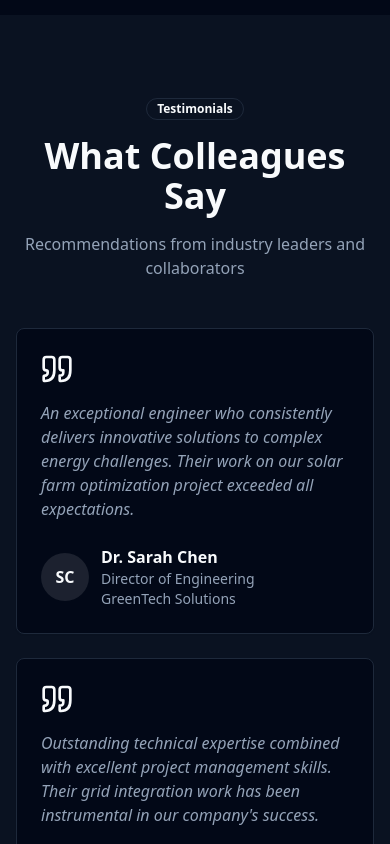
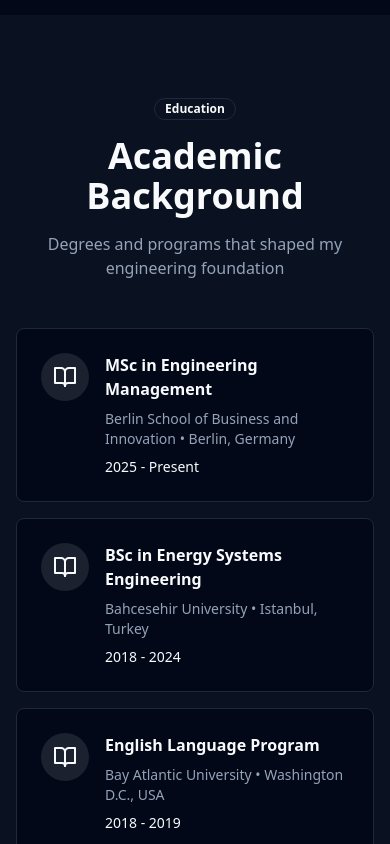
Before and after one commit to BRSTKL/barisegementokul.website, a React (Vite) app: page / in a window 390 px wide. Shown: the part 8240-9084 px from the top of the page. Built offline with nearby package versions, Linux system fonts and the light colour scheme.

Commit message:
Replace Testimonials section with Education section

```diff
--- a/src/components/EnergySystemsPortfolio.tsx
+++ b/src/components/EnergySystemsPortfolio.tsx
@@ -61,12 +61,11 @@
     year: string;
 }
 
-interface Testimonial {
-    name: string;
-    role: string;
-    company: string;
-    quote: string;
-    avatar: string;
+interface Education {
+    degree: string;
+    institution: string;
+    location: string;
+    period: string;
 }
 
 interface Publication {
@@ -92,7 +91,7 @@
         { id: 'projects', tile: 'Projects' },
         { id: 'publications', tile: 'Publications' },
         { id: 'experience', tile: 'Experience' },
-        { id: 'testimonials', tile: 'Testimonials' },
+        { id: 'education', tile: 'Education' },
         { id: 'contact', tile: 'Contact' }
     ];
 
@@ -229,27 +228,24 @@
         }
     ];
 
-    const testimonials: Testimonial[] = [
+    const education: Education[] = [
         {
-            name: 'Dr. Sarah Chen',
-            role: 'Director of Engineering',
-            company: 'GreenTech Solutions',
-            quote: 'An exceptional engineer who consistently delivers innovative solutions to complex energy challenges. Their work on our solar farm optimization project exceeded all expectations.',
-            avatar: 'SC'
+            degree: 'MSc in Engineering Management',
+            institution: 'Berlin School of Business and Innovation',
+            location: 'Berlin, Germany',
+            period: '2025 - Present'
         },
         {
-            name: 'Michael Rodriguez',
-            role: 'VP of Operations',
-            company: 'Renewable Energy Corp',
-            quote: 'Outstanding technical expertise combined with excellent project management skills. Their grid integration work has been instrumental in our company\'s success.',
-            avatar: 'MR'
+            degree: 'BSc in Energy Systems Engineering',
+            institution: 'Bahcesehir University',
+            location: 'Istanbul, Turkey',
+            period: '2018 - 2024'
         },
         {
-            name: 'Jennifer Walsh',
-            role: 'Chief Technology Officer',
-            company: 'Power Grid Innovations',
-            quote: 'A brilliant problem-solver with deep knowledge of power systems. Their contributions to our battery storage algorithms have revolutionized our approach to energy management.',
-            avatar: 'JW'
+            degree: 'English Language Program',
+            institution: 'Bay Atlantic University',
+            location: 'Washington D.C., USA',
+            period: '2018 - 2019'
         }
     ];
 
@@ -293,7 +289,7 @@
 
     useEffect(() => {
         const handleScroll = () => {
-            const sections = ['home', 'about', 'projects', 'publications', 'experience', 'testimonials', 'contact'];
+            const sections = ['home', 'about', 'projects', 'publications', 'experience', 'education', 'contact'];
             const current = sections.find(section => {
                 const element = document.getElementById(section);
                 if (element) {
@@ -395,7 +391,7 @@
                                 exit={{ opacity: 0, height: 0 }}
                                 className="md:hidden mt-4 pb-4"
                             >
-                                {['home', 'about', 'projects', 'publications', 'experience', 'testimonials', 'contact'].map((section) => (
+                                {['home', 'about', 'projects', 'publications', 'experience', 'education', 'contact'].map((section) => (
                                     <button
                                         key={section}
                                         onClick={() => scrollToSection(section)}
@@ -885,8 +881,8 @@
                 </div>
             </section>
 
-            {/* Testimonials Section */}
-            <section id="testimonials" className="py-20 bg-muted/30">
+            {/* Education Section */}
+            <section id="education" className="py-20 bg-muted/30">
                 <div className="container mx-auto px-4">
                     <motion.div
                         initial={{ opacity: 0, y: 20 }}
@@ -895,34 +891,36 @@
                         transition={{ duration: 0.6 }}
                     >
                         <div className="text-center mb-12">
-                            <Badge className="mb-4" variant="outline">Testimonials</Badge>
-                            <h2 className="text-4xl font-bold mb-4">What Colleagues Say</h2>
+                            <Badge className="mb-4" variant="outline">Education</Badge>
+                            <h2 className="text-4xl font-bold mb-4">Academic Background</h2>
                             <p className="text-muted-foreground max-w-2xl mx-auto">
-                                Recommendations from industry leaders and collaborators
+                                Degrees and programs that shaped my engineering foundation
                             </p>
                         </div>
 
-                        <div className="grid md:grid-cols-3 gap-6 max-w-6xl mx-auto">
-                            {testimonials.map((testimonial, index) => (
+                        <div className="max-w-4xl mx-auto space-y-4">
+                            {education.map((item, index) => (
                                 <motion.div
                                     key={index}
-                                    initial={{ opacity: 0, y: 20 }}
-                                    whileInView={{ opacity: 1, y: 0 }}
+                                    initial={{ opacity: 0, x: -20 }}
+                                    whileInView={{ opacity: 1, x: 0 }}
                                     viewport={{ once: true }}
                                     transition={{ delay: index * 0.1 }}
                                 >
-                                    <Card className="h-full">
+                                    <Card className="hover:shadow-md transition-shadow">
                                         <CardContent className="pt-6">
-                                            <Quote className="w-8 h-8 text-primary mb-4" />
-                                            <p className="text-muted-foreground mb-6 italic">{testimonial.quote}</p>
-                                            <div className="flex items-center gap-3">
-                                                <div className="w-12 h-12 rounded-full bg-primary/10 flex items-center justify-center font-semibold text-primary">
-                                                    {testimonial.avatar}
+                                            <div className="flex items-start gap-4">
+                                                <div className="w-12 h-12 rounded-full bg-primary/10 flex items-center justify-center flex-shrink-0">
+                                                    <BookOpen className="w-6 h-6 text-primary" />
                                                 </div>
-                                                <div>
-                                                    <div className="font-semibold">{testimonial.name}</div>
-                                                    <div className="text-sm text-muted-foreground">{testimonial.role}</div>
-                                                    <div className="text-sm text-muted-foreground">{testimonial.company}</div>
+                                                <div className="flex-1">
+                                                    <h3 className="font-semibold mb-2">{item.degree}</h3>
+                                                    <p className="text-sm text-muted-foreground mb-2">
+                                                        {item.institution} • {item.location}
+                                                    </p>
+                                                    <p className="text-sm font-medium text-primary">
+                                                        {item.period}
+                                                    </p>
                                                 </div>
                                             </div>
                                         </CardContent>
```
